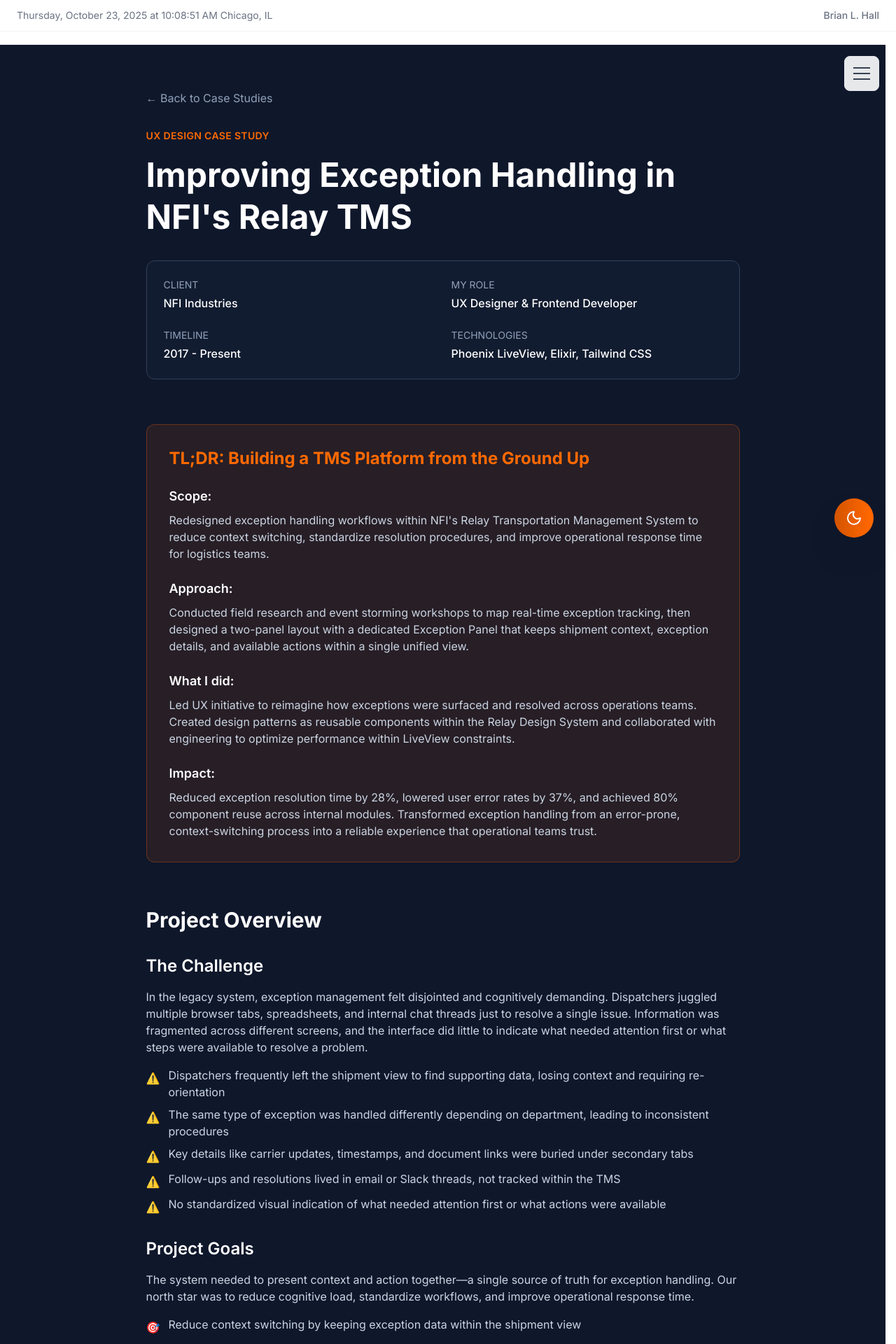
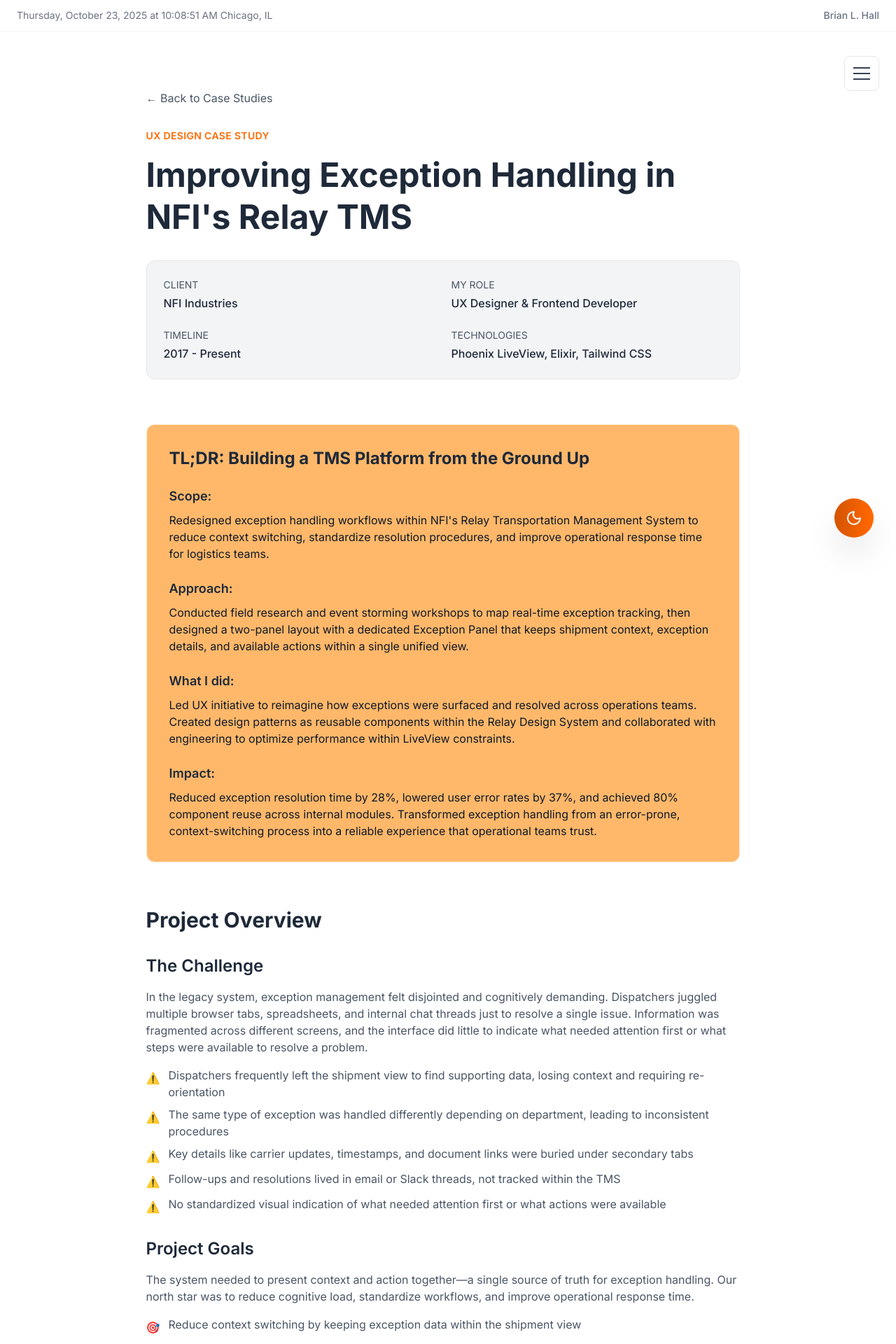
Before and after one commit to brian-hlbdg/portfolio-nextjs, a Next.js app: page /case-studies/nfi-relay-exception-handling in a window 1280 px wide. Shown: the top 1920 px of the page at 70% size. Built offline with nearby package versions, Linux system fonts and the light colour scheme.

Commit message:
updating the case study pages - whew

```diff
--- a/src/app/case-studies/[slug]/page.tsx
+++ b/src/app/case-studies/[slug]/page.tsx
@@ -43,12 +43,12 @@
   }
 
   return (
-    <div className="min-h-screen bg-slate-900 text-white">
+    <div className="min-h-screen bg-white dark:bg-slate-900 text-gray-800 dark:text-white">
 
 
 
       <div className="max-w-4xl mx-auto px-6 py-16">
-        <Link href="/case-studies" className="text-slate-400 hover:text-orange-400 transition-colors mb-8 inline-block">
+        <Link href="/case-studies" className="text-gray-600 dark:text-slate-300 hover:text-orange-400 transition-colors mb-8 inline-block">
           ← Back to Case Studies
         </Link>
 
@@ -67,12 +67,12 @@
           {/* Challenge */}
           <div className="mb-8">
             <h3 className="text-2xl font-semibold mb-4">{data.overview.challenge.title}</h3>
-            <p className="text-slate-300 mb-4">{data.overview.challenge.description}</p>
+            <p className="text-gray-600 dark:text-slate-300 mb-4">{data.overview.challenge.description}</p>
             <ul className="space-y-2">
               {data.overview.challenge.problems.map((problem, idx) => (
                 <li key={idx} className="flex items-start gap-3">
                   <span className="text-orange-500 mt-1">⚠️</span>
-                  <span className="text-slate-300">{problem}</span>
+                  <span className="text-gray-600 dark:text-slate-300">{problem}</span>
                 </li>
               ))}
             </ul>
@@ -81,12 +81,12 @@
           {/* Goals */}
           <div className="mb-8">
             <h3 className="text-2xl font-semibold mb-4">{data.overview.goals.title}</h3>
-            <p className="text-slate-300 mb-4">{data.overview.goals.description}</p>
+            <p className="text-gray-600 dark:text-slate-300 mb-4">{data.overview.goals.description}</p>
             <ul className="space-y-2">
               {data.overview.goals.objectives.map((objective, idx) => (
                 <li key={idx} className="flex items-start gap-3">
                   <span className="text-green-500 mt-1">🎯</span>
-                  <span className="text-slate-300">{objective}</span>
+                  <span className="text-gray-600 dark:text-slate-300">{objective}</span>
                 </li>
               ))}
             </ul>
@@ -95,10 +95,10 @@
           {/* Role & Responsibilities */}
           <div>
             <h3 className="text-2xl font-semibold mb-6">My Role & Responsibilities</h3>
-            <div className="grid grid-cols-1 md:grid-cols-3 gap-6 bg-slate-800/20 border border-slate-700 rounded-xl p-6">
+            <div className="grid grid-cols-1 md:grid-cols-3 gap-6 bg-gray-50 dark:bg-slate-800/20 border border-gray-200 dark:border-slate-700 rounded-xl p-6">
               <div>
                 <h4 className="text-orange-500 font-semibold mb-3">UX Research & Design</h4>
-                <ul className="space-y-2 text-sm text-slate-300">
+                <ul className="space-y-2 text-sm text-gray-600 dark:text-slate-300">
                   {data.overview.role.uxResearch.map((item, idx) => (
                     <li key={idx}>• {item}</li>
                   ))}
@@ -106,7 +106,7 @@
               </div>
               <div>
                 <h4 className="text-orange-500 font-semibold mb-3">Frontend Development</h4>
-                <ul className="space-y-2 text-sm text-slate-300">
+                <ul className="space-y-2 text-sm text-gray-600 dark:text-slate-300">
                   {data.overview.role.frontendDev.map((item, idx) => (
                     <li key={idx}>• {item}</li>
                   ))}
@@ -114,7 +114,7 @@
               </div>
               <div>
                 <h4 className="text-orange-500 font-semibold mb-3">Cross-functional Collaboration</h4>
-                <ul className="space-y-2 text-sm text-slate-300">
+                <ul className="space-y-2 text-sm text-gray-600 dark:text-slate-300">
                   {data.overview.role.collaboration.map((item, idx) => (
                     <li key={idx}>• {item}</li>
                   ))}
@@ -127,14 +127,14 @@
         {/* Development Approach */}
         <section className="mb-16">
           <h2 className="text-3xl font-bold mb-8">Development Approach</h2>
-          <p className="text-slate-300 mb-8">{data.developmentApproach.description}</p>
+          <p className="text-gray-600 dark:text-slate-300 mb-8">{data.developmentApproach.description}</p>
 
           <div className="grid grid-cols-1 md:grid-cols-2 gap-6 mb-8">
-            <div className="bg-slate-800/30 border border-slate-700 rounded-xl p-6">
+            <div className="bg-gray-50 dark:bg-slate-800/30 border border-gray-200 dark:border-slate-700 rounded-xl p-6">
               <h3 className="text-orange-500 font-semibold mb-4">Technology Stack</h3>
               <div className="mb-4">
-                <h4 className="text-white font-medium mb-2">Frontend</h4>
-                <ul className="space-y-1 text-sm text-slate-300">
+                <h4 className="text-gray-900 dark:text-white font-medium mb-2">Frontend</h4>
+                <ul className="space-y-1 text-sm text-gray-600 dark:text-slate-300">
                   {data.developmentApproach.techStack.frontend.map((tech, idx) => (
                     <li key={idx}>• {tech}</li>
                   ))}
@@ -142,7 +142,7 @@
               </div>
               <div>
                 <h4 className="text-white font-medium mb-2">Backend Integration</h4>
-                <ul className="space-y-1 text-sm text-slate-300">
+                <ul className="space-y-1 text-sm text-gray-600 dark:text-slate-300">
                   {data.developmentApproach.techStack.backend.map((tech, idx) => (
                     <li key={idx}>• {tech}</li>
                   ))}
@@ -150,9 +150,9 @@
               </div>
             </div>
 
-            <div className="bg-slate-800/30 border border-slate-700 rounded-xl p-6">
+            <div className="bg-gray-50 dark:bg-slate-800/30 border border-slate-700 rounded-xl p-6">
               <h3 className="text-orange-500 font-semibold mb-4">Design Principles</h3>
-              <ul className="space-y-3 text-sm text-slate-300">
+              <ul className="space-y-3 text-sm text-gray-600 dark:text-slate-300">
                 {data.developmentApproach.designPrinciples.map((principle, idx) => (
                   <li key={idx}>• {principle}</li>
                 ))}
@@ -168,14 +168,14 @@
           {data.research.sections.map((section, idx) => (
             <div key={idx} className="mb-8">
               <h3 className="text-2xl font-semibold mb-4">{section.title}</h3>
-              <p className="text-slate-300 mb-6">{section.content}</p>
+              <p className="text-gray-600 dark:text-slate-300 mb-6">{section.content}</p>
 
               {section.subsections && (
                 <div className="grid grid-cols-1 md:grid-cols-2 gap-6 mb-6">
                   {section.subsections.map((sub, subIdx) => (
-                    <div key={subIdx} className="bg-slate-800/20 border border-slate-700 rounded-lg p-6">
-                      <h4 className="text-lg font-semibold text-white mb-3">{sub.title}</h4>
-                      <p className="text-slate-300 text-sm">{sub.content}</p>
+                    <div key={subIdx} className="bg-gray-100 dark:bg-slate-800/20 border border-gray-200 dark:border-slate-700 rounded-lg p-6">
+                      <h4 className="text-lg font-semibold text-gray-900 dark:text-white mb-3">{sub.title}</h4>
+                      <p className="text-gray-600 dark:text-slate-300 text-sm">{sub.content}</p>
                     </div>
                   ))}
                 </div>
@@ -184,8 +184,8 @@
               {section.images && (
                 <div className="grid grid-cols-2 gap-4">
                   {section.images.map((img, imgIdx) => (
-                    <div key={imgIdx} className="bg-slate-800/30 rounded-lg h-48 flex items-center justify-center">
-                      <span className="text-slate-500">
+                    <div key={imgIdx} className="bg-gray-50 dark:bg-slate-800/30 rounded-lg h-48 flex items-center justify-center">
+                      <span className="text-slate-700 dark:text-slate-500">
                         <Image
                           src={img}
                           alt={`${section.title} - Image ${imgIdx + 1}`}
@@ -205,14 +205,14 @@
         {/* Design Process */}
         <section className="mb-16">
           <h2 className="text-3xl font-bold mb-8">Design Process</h2>
-          <p className="text-slate-300 mb-8">{data.designProcess.description}</p>
+          <p className="text-gray-600 dark:text-slate-300 mb-8">{data.designProcess.description}</p>
           <ProcessSteps steps={data.designProcess.steps} />
         </section>
 
         {/* The Solution */}
         <section className="mb-16">
           <h2 className="text-3xl font-bold mb-8">The Solution</h2>
-          <p className="text-slate-300 mb-8">{data.solution.description}</p>
+          <p className="text-gray-600 dark:text-slate-300 mb-8">{data.solution.description}</p>
 
           <div className="space-y-12 mb-8">
             {data.solution.features.map((feature) => (
@@ -221,10 +221,10 @@
                   <div className="text-orange-500 font-bold text-lg mb-2">
                     {feature.number}. {feature.title}
                   </div>
-                  <p className="text-slate-300">{feature.description}</p>
+                  <p className="text-gray-600 dark:text-slate-300">{feature.description}</p>
                 </div>
-                <div className="bg-slate-800/30 rounded-lg h-64 flex items-center justify-center">
-                  <span className="text-slate-500">
+                <div className="bg-gray-50 dark:bg-slate-800/30 rounded-lg h-64 flex items-center justify-center">
+                  <span className="text-slate-700 dark:text-slate-500">
                     <Image
                       src={feature.image ?? ''}
                       alt={`${feature.title} - Image`}
@@ -240,9 +240,9 @@
 
           <div className="grid grid-cols-1 md:grid-cols-3 gap-6">
             {data.solution.improvements.map((improvement, idx) => (
-              <div key={idx} className="bg-slate-800/20 border border-slate-700 rounded-xl p-6">
+              <div key={idx} className="bg-gray-100 dark:bg-slate-800/20 border border-gray-200 dark:border-slate-700 rounded-xl p-6">
                 <h3 className="text-orange-500 font-semibold mb-4">{improvement.title}</h3>
-                <ul className="space-y-2 text-sm text-slate-300">
+                <ul className="space-y-2 text-sm text-gray-600 dark:text-slate-300">
                   {improvement.items.map((item, itemIdx) => (
                     <li key={itemIdx} className="flex items-start gap-2">
                       <span className="text-green-500 mt-1">✓</span>
@@ -258,7 +258,7 @@
         {/* Results & Impact */}
         <section className="mb-16">
           <h2 className="text-3xl font-bold mb-8">Results & Impact</h2>
-          <p className="text-slate-300 mb-8">{data.results.description}</p>
+          <p className="text-gray-600 dark:text-slate-300 mb-8">{data.results.description}</p>
 
           {/* Metrics */}
           <MetricsGrid metrics={data.results.metrics} />
@@ -271,7 +271,7 @@
                 {data.results.businessOutcomes.map((outcome, idx) => (
                   <div key={idx} className="flex items-start gap-3">
                     <span className="text-green-500 mt-1">✓</span>
-                    <span className="text-slate-300">{outcome.text}</span>
+                    <span className="text-gray-800 dark:text-white">{outcome.text}</span>
                   </div>
                 ))}
               </div>
@@ -281,9 +281,9 @@
               <h3 className="text-2xl font-semibold mb-4">User Feedback</h3>
               <div className="space-y-4">
                 {data.results.userFeedback.map((feedback, idx) => (
-                  <div key={idx} className="bg-slate-800/20 border border-slate-700 rounded-lg p-4">
-                    <p className="text-slate-300 italic mb-3">"{feedback.quote}"</p>
-                    <p className="text-slate-400 text-sm">
+                  <div key={idx} className="bg-gray-100 dark:bg-slate-800/20 border border-gray-200 dark:border-slate-700 rounded-lg p-4">
+                    <p className="text-gray-600 dark:text-slate-300 italic mb-3">"{feedback.quote}"</p>
+                    <p className="text-gray-700 dark:text-slate-400 text-sm">
                       — {feedback.author}, {feedback.role}
                     </p>
                   </div>
@@ -295,19 +295,19 @@
           {/* Long-Term Value */}
           <div>
             <h3 className="text-2xl font-semibold mb-6">Long-Term Value</h3>
-            <p className="text-slate-300 mb-6">
+            <p className="text-gray-600 dark:text-slate-300 mb-6">
               Based on the performance improvements and business impacts, the project achieved a positive return on investment. The long-term benefits include:
             </p>
             <div className="grid grid-cols-1 md:grid-cols-3 gap-6">
               {data.results.longTermValue.map((value, idx) => (
-                <div key={idx} className="bg-slate-800/20 border border-slate-700 rounded-xl p-6">
+                <div key={idx} className="bg-gray-100 dark:bg-slate-800/20 border border-gray-200 dark:border-slate-700 rounded-xl p-6">
                   <h4 className={`font-semibold mb-3 ${
                     value.color === 'orange' ? 'text-orange-500' :
                     value.color === 'green' ? 'text-green-500' : 'text-blue-500'
                   }`}>
                     {value.title}
                   </h4>
-                  <p className="text-slate-300 text-sm">{value.description}</p>
+                  <p className="text-gray-600 dark:text-slate-300 text-sm">{value.description}</p>
                 </div>
               ))}
             </div>
@@ -317,19 +317,19 @@
         {/* Reflections & Lessons Learned */}
         <section className="mb-16">
           <h2 className="text-3xl font-bold mb-8">Reflections & Lessons Learned</h2>
-          <p className="text-slate-300 mb-8">{data.reflections.description}</p>
+          <p className="text-gray-600 dark:text-slate-300 mb-8">{data.reflections.description}</p>
 
           <div className="grid grid-cols-1 md:grid-cols-2 gap-8 mb-8">
             <div>
               <h3 className="text-2xl font-semibold mb-4">What Worked Well</h3>
               <div className="space-y-4">
                 {data.reflections.whatWorkedWell.map((item, idx) => (
-                  <div key={idx} className="bg-slate-800/20 border border-slate-700 rounded-lg p-4">
+                  <div key={idx} className="bg-gray-100 dark:bg-slate-800/20 border border-gray-200 dark:border-slate-700 rounded-lg p-4">
                     <h4 className="text-green-500 font-semibold mb-2 flex items-start gap-2">
                       <span>✓</span>
                       <span>{item.title}</span>
                     </h4>
-                    <p className="text-slate-300 text-sm">{item.description}</p>
+                    <p className="text-gray-600 dark:text-slate-300 text-sm">{item.description}</p>
                   </div>
                 ))}
               </div>
@@ -339,12 +339,12 @@
               <h3 className="text-2xl font-semibold mb-4">Challenges & Takeaways</h3>
               <div className="space-y-4">
                 {data.reflections.challenges.map((item, idx) => (
-                  <div key={idx} className="bg-slate-800/20 border border-slate-700 rounded-lg p-4">
+                  <div key={idx} className="bg-gray-100 dark:bg-slate-800/20 border border-gray-200 dark:border-slate-700 rounded-lg p-4">
                     <h4 className="text-orange-500 font-semibold mb-2 flex items-start gap-2">
                       <span>⚠</span>
                       <span>{item.title}</span>
                     </h4>
-                    <p className="text-slate-300 text-sm">{item.description}</p>
+                    <p className="text-gray-600 dark:text-slate-300 text-sm">{item.description}</p>
                   </div>
                 ))}
               </div>
@@ -352,16 +352,16 @@
           </div>
 
           {/* Key Takeaways */}
-          <div className="bg-orange-500/10 border border-orange-500/30 rounded-xl p-8">
+          <div className="bg-orange-300 dark:bg-orange-500/10 border border-orange-100 dark:border-orange-500/30 rounded-xl p-8">
             <h3 className="text-2xl font-semibold mb-6">Key Takeaways</h3>
-            <p className="text-slate-300 mb-6">
+            <p className="text-gray-600 dark:text-slate-300 mb-6">
               This project highlighted several principles that I now apply to all of my UX work:
             </p>
             <div className="grid grid-cols-1 md:grid-cols-3 gap-6">
               {data.reflections.keyTakeaways.map((takeaway, idx) => (
                 <div key={idx}>
-                  <h4 className="text-orange-500 font-semibold mb-2">{takeaway.title}</h4>
-                  <p className="text-slate-300 text-sm">{takeaway.description}</p>
+                  <h4 className="text-gray-800 dark:text-orange-500 font-semibold mb-2">{takeaway.title}</h4>
+                  <p className="text-gray-600 dark:text-slate-300 text-sm">{takeaway.description}</p>
                 </div>
               ))}
             </div>
@@ -369,7 +369,7 @@
         </section>
 
         {/* CTA */}
-        <section className="bg-slate-800/30 rounded-2xl p-12 text-center border border-slate-700">
+        <section className="bg-gray-50 dark:bg-slate-800/30 rounded-2xl p-12 text-center border border-slate-700">
           <h2 className="text-3xl font-bold mb-4">Interested in working together?</h2>
           <p className="text-slate-400 mb-8 max-w-2xl mx-auto">
             I'm always open to discussing new projects, creative collaborations, or opportunities to be part of something meaningful. Feel free to reach out if you'd like to discuss how my skills and experience could benefit your team or project.
@@ -377,14 +377,14 @@
           <div className="flex gap-4 justify-center flex-wrap">
             <Link
               href="mailto:brian.HLBDG@outlook.com?subject=Start a Conversation"
-              className="px-6 py-3 bg-orange-500 hover:bg-orange-600 text-white rounded-lg font-semibold transition-colors flex items-center justify-center gap-2"
+              className="px-6 py-3 bg-orange-500 hover:bg-orange-600 text-gray-600 dark:text-white rounded-lg font-semibold transition-colors flex items-center justify-center gap-2"
             >
               <span>💬</span>
               Start a Conversation
             </Link>
             <Link
               href="/case-studies"
-              className="px-6 py-3 bg-slate-700 hover:bg-slate-600 text-white rounded-lg font-semibold transition-colors inline-block text-center"
+              className="px-6 py-3 bg-gray-100 dark:bg-slate-700 hover:bg-slate-600 text-gray-900 dark:text-white rounded-lg font-semibold transition-colors inline-block text-center"
             >
               View More Case Studies
             </Link>
--- a/src/components/features/case-studies/HeroSection.tsx
+++ b/src/components/features/case-studies/HeroSection.tsx
@@ -14,22 +14,22 @@
         {hero.title}
       </h1>
 
-      <div className="grid grid-cols-1 md:grid-cols-2 gap-6 bg-slate-800/30 border border-slate-700 rounded-xl p-6">
+      <div className="grid grid-cols-1 md:grid-cols-2 gap-6 bg-gray-100 dark:bg-slate-800/30 border border-gray-200 dark:border-slate-700 rounded-xl p-6">
         <div>
-          <div className="text-slate-400 text-sm mb-1">CLIENT</div>
-          <div className="text-white font-medium">{hero.client}</div>
+          <div className= "text-gray-600 dark:text-slate-300 text-sm mb-1">CLIENT</div>
+          <div className="text-gray-800 dark:text-white font-medium">{hero.client}</div>
         </div>
         <div>
-          <div className="text-slate-400 text-sm mb-1">MY ROLE</div>
-          <div className="text-white font-medium">{hero.role}</div>
+          <div className= "text-gray-600 dark:text-slate-300 text-sm mb-1">MY ROLE</div>
+          <div className="text-gray-800 dark:text-white font-medium">{hero.role}</div>
         </div>
         <div>
-          <div className="text-slate-400 text-sm mb-1">TIMELINE</div>
-          <div className="text-white font-medium">{hero.timeline}</div>
+          <div className= "text-gray-600 dark:text-slate-300 text-sm mb-1">TIMELINE</div>
+          <div className="text-gray-800 dark:text-white font-medium">{hero.timeline}</div>
         </div>
         <div>
-          <div className="text-slate-400 text-sm mb-1">TECHNOLOGIES</div>
-          <div className="text-white font-medium">{hero.technologies.join(', ')}</div>
+          <div className= "text-gray-600 dark:text-slate-300 text-sm mb-1">TECHNOLOGIES</div>
+          <div className="text-gray-800 dark:text-white font-medium">{hero.technologies.join(', ')}</div>
         </div>
       </div>
     </section>
--- a/src/components/features/case-study-detail/ProcessSteps.tsx
+++ b/src/components/features/case-study-detail/ProcessSteps.tsx
@@ -10,13 +10,13 @@
       {steps.map((step) => (
         <div key={step.number} className="flex gap-6">
           <div className="flex-shrink-0">
-            <div className="w-10 h-10 rounded-full bg-orange-500 text-white flex items-center justify-center font-bold">
+            <div className="w-10 h-10 rounded-full bg-orange-500 text-gray-900 dark:text-white flex items-center justify-center font-bold">
               {step.number}
             </div>
           </div>
           <div className="flex-grow">
-            <h3 className="text-xl font-semibold text-white mb-2">{step.title}</h3>
-            <p className="text-slate-300">{step.description}</p>
+            <h3 className="text-xl font-semibold text-gray-800 dark:text-white mb-2">{step.title}</h3>
+            <p className="text-gray-600 dark:text-slate-300">{step.description}</p>
           </div>
         </div>
       ))}
--- a/src/components/features/case-study-detail/TLDRSection.tsx
+++ b/src/components/features/case-study-detail/TLDRSection.tsx
@@ -6,28 +6,28 @@
 
 export const TLDRSection: React.FC<TLDRSectionProps> = ({ tldr }) => {
   return (
-    <section className="mb-16 bg-orange-500/10 border border-orange-500/30 rounded-xl p-8">
-      <h2 className="text-2xl font-bold mb-6 text-orange-500">TL;DR: Building a TMS Platform from the Ground Up</h2>
+    <section className="mb-16 bg-orange-300 dark:bg-orange-500/10 border border-orange-100 dark:border-orange-500/30  rounded-xl p-8">
+      <h2 className="text-2xl font-bold mb-6 text-gray-800 dark:text-orange-500">TL;DR: Building a TMS Platform from the Ground Up</h2>
 
       <div className="space-y-6">
         <div>
-          <h3 className="text-lg font-semibold text-white mb-2">Scope:</h3>
-          <p className="text-slate-300">{tldr.scope}</p>
+          <h3 className="text-lg font-semibold text-gray-800 dark:text-white mb-2">Scope:</h3>
+          <p className="text-gray-900 dark:text-slate-300">{tldr.scope}</p>
         </div>
 
         <div>
-          <h3 className="text-lg font-semibold text-white mb-2">Approach:</h3>
-          <p className="text-slate-300">{tldr.approach}</p>
+          <h3 className="text-lg font-semibold text-gray-800 dark:text-white mb-2">Approach:</h3>
+          <p className="text-gray-900 dark:text-slate-300">{tldr.approach}</p>
         </div>
 
         <div>
-          <h3 className="text-lg font-semibold text-white mb-2">What I did:</h3>
-          <p className="text-slate-300">{tldr.leadership}</p>
+          <h3 className="text-lg font-semibold text-gray-800 dark:text-white mb-2">What I did:</h3>
+          <p className="text-gray-900 dark:text-slate-300">{tldr.leadership}</p>
         </div>
 
         <div>
-          <h3 className="text-lg font-semibold text-white mb-2">Impact:</h3>
-          <p className="text-slate-300">{tldr.impact}</p>
+          <h3 className="text-lg font-semibold text-gray-800 dark:text-white mb-2">Impact:</h3>
+          <p className="text-gray-900 dark:text-slate-300">{tldr.impact}</p>
         </div>
       </div>
     </section>
```
Also changed, not shown: src/components/features/case-study-detail/MetricsGrid.tsx (+4 -4 lines).
